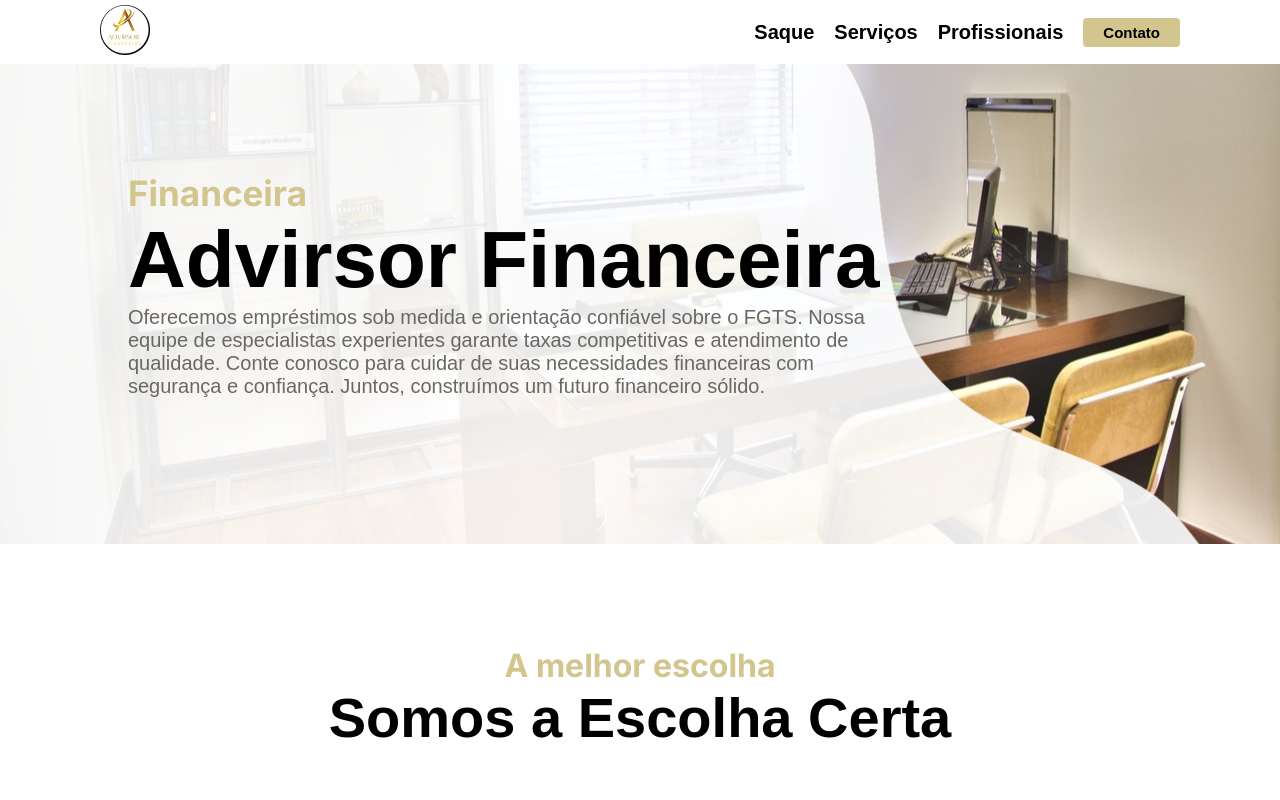
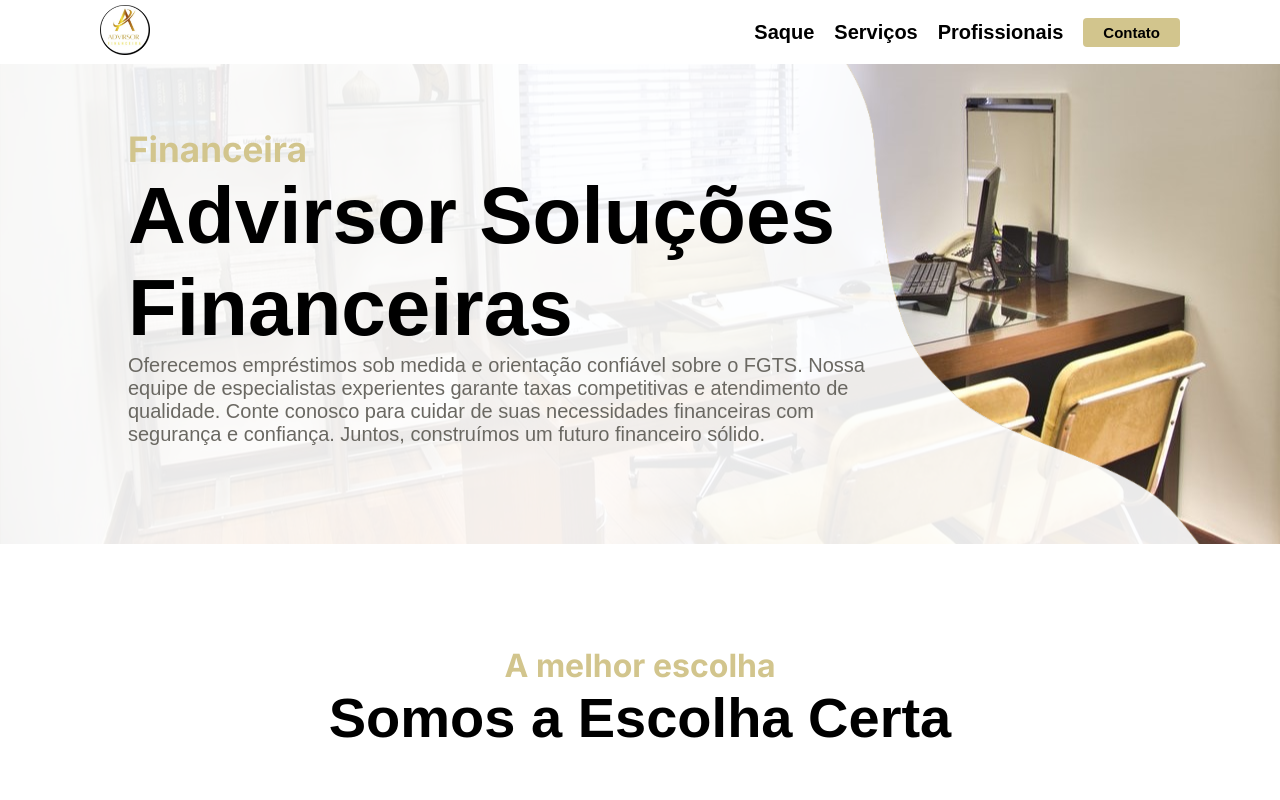
Before and after one commit to ijcodetecnologia/advidorfinanceiro, a Next.js app: page / in a window 1280 px wide. Shown: the top 800 px of the page. Built offline with nearby package versions, Linux system fonts and the light colour scheme.

Commit message:
chore: alteração titulo

```diff
--- a/src/sections/banner/Banner.js
+++ b/src/sections/banner/Banner.js
@@ -10,7 +10,7 @@ const Banner = () => {
         <div className={styles.BannerTexto}>
           <Fade left>
             <span>Financeira</span>
-            <h1>Advirsor Financeira</h1>
+            <h1>Advirsor Soluções Financeiras</h1>
             <p>
               Oferecemos empréstimos sob medida e orientação confiável sobre o
               FGTS. Nossa equipe de especialistas experientes garante taxas
```
Also changed, not shown: public/img/Cleide.jpg.
